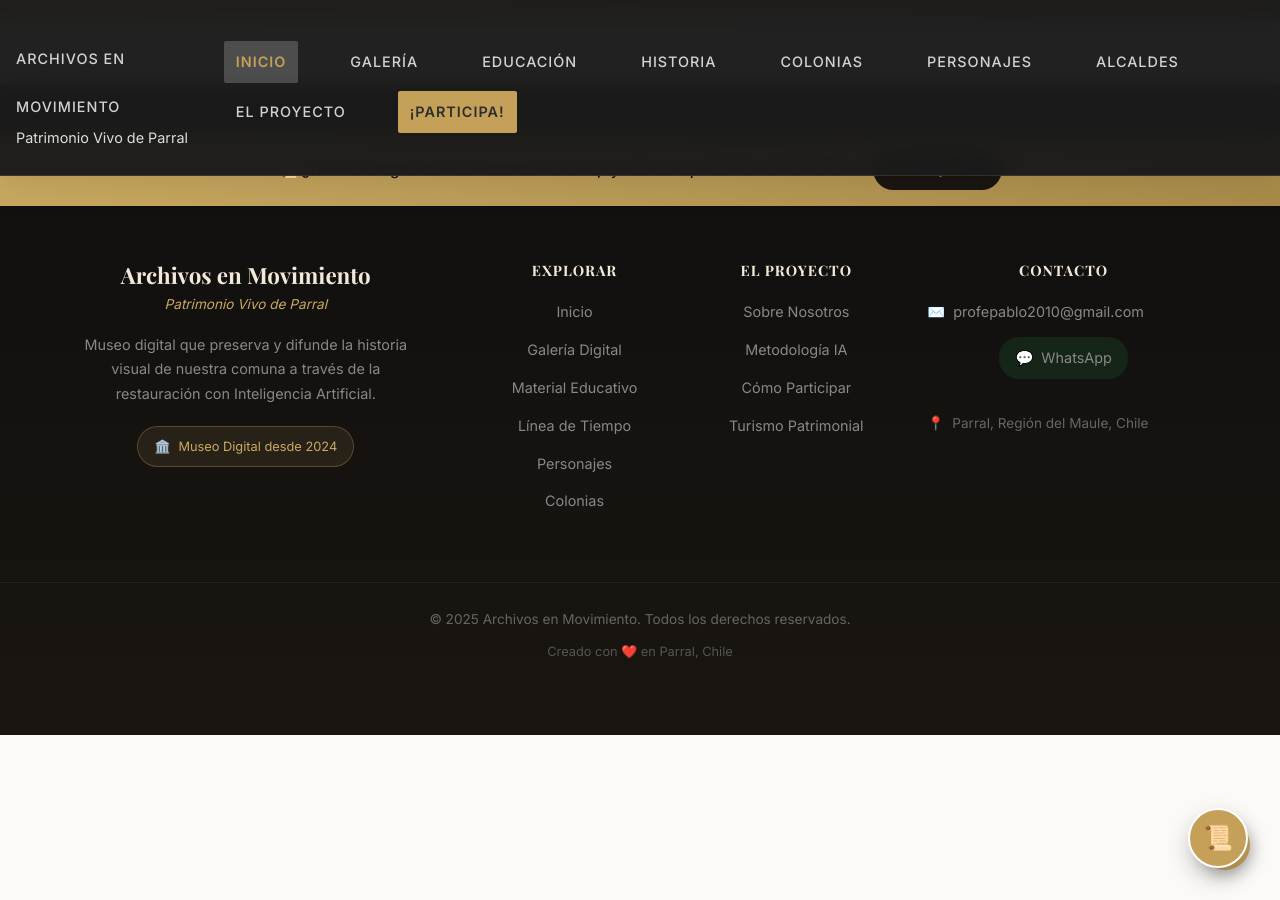
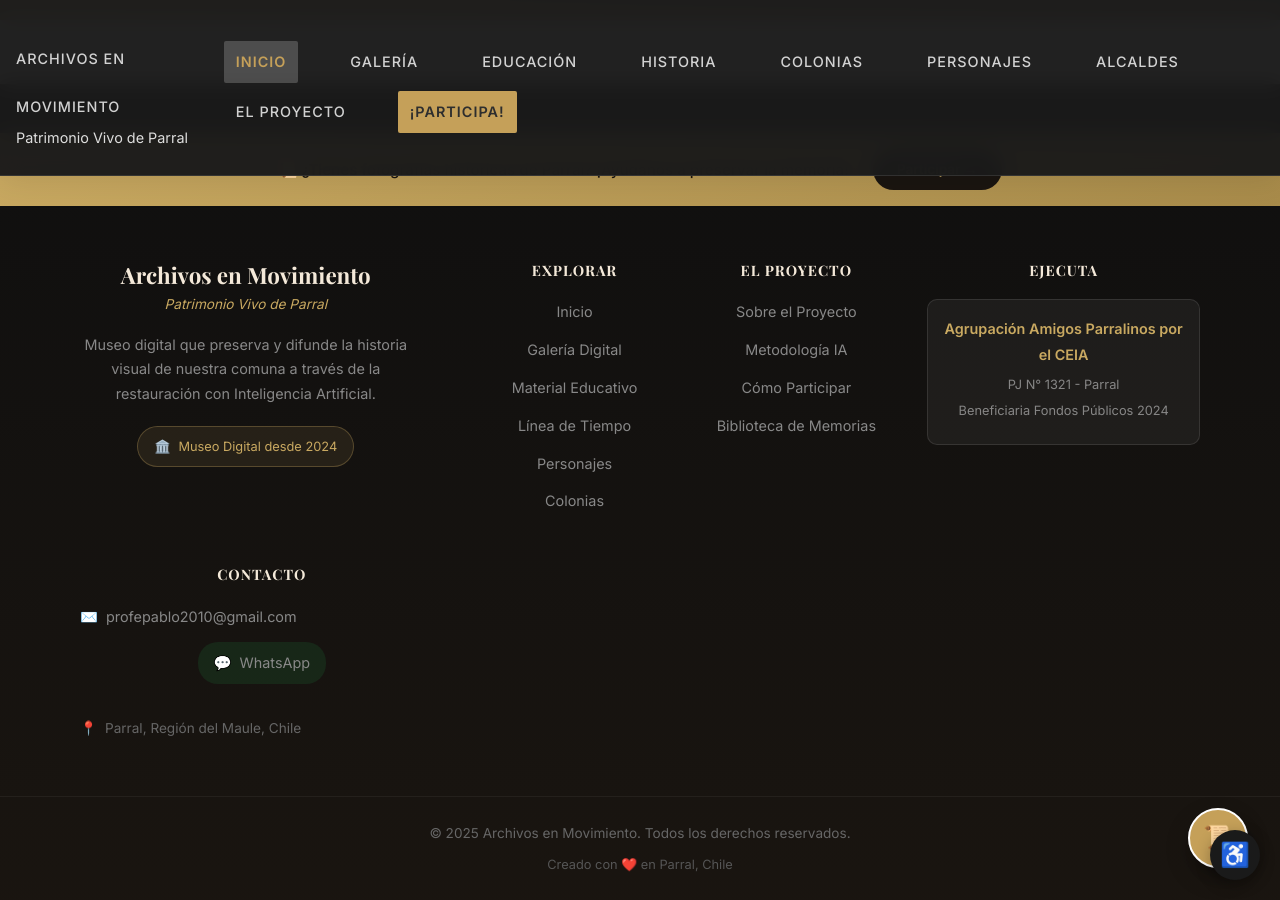
Before and after one commit to Juanpi2024/fotos-parral, a Jekyll site: the page built from index.html, in a window 1280 px wide and 900 px high, scrolled down 5042 px. Built offline with Jekyll 4.4.1, drawn with Linux system fonts in a browser that asks for light colours; some web fonts are replaced; some of the changed lines change nothing that is shown.

Commit message:
feat: institucionalizar footer con Agrupación y accesibilidad universal

```diff
--- a/_includes/footer.html
+++ b/_includes/footer.html
@@ -40,11 +40,24 @@
                 <div class="footer-nav-col">
                     <h4>El Proyecto</h4>
                     <ul>
-                        <li><a href="{{ '/proyecto.html' | relative_url }}">Sobre Nosotros</a></li>
+                        <li><a href="{{ '/sobre.html' | relative_url }}">Sobre el Proyecto</a></li>
                         <li><a href="{{ '/metodologia.html' | relative_url }}">Metodología IA</a></li>
                         <li><a href="{{ '/participa.html' | relative_url }}">Cómo Participar</a></li>
-                        <li><a href="{{ '/turismo.html' | relative_url }}">Turismo Patrimonial</a></li>
+                        <li><a href="{{ '/relatos.html' | relative_url }}">Biblioteca de Memorias</a></li>
                     </ul>
+                </div>
+
+                <!-- Institutional Column -->
+                <div class="footer-nav-col" style="grid-column: span 1;">
+                    <h4>Ejecuta</h4>
+                    <div
+                        style="background: rgba(255,255,255,0.05); padding: 1rem; border-radius: 10px; border: 1px solid rgba(255,255,255,0.1);">
+                        <p style="color: #c9a961; font-weight: bold; margin-bottom: 0.5rem; font-size: 0.9rem;">
+                            Agrupación Amigos Parralinos por el CEIA</p>
+                        <p style="font-size: 0.8rem; line-height: 1.4; opacity: 0.8;">PJ N° 1321 - Parral</p>
+                        <p style="font-size: 0.8rem; line-height: 1.4; opacity: 0.8;">Beneficiaria Fondos Públicos 2024
+                        </p>
+                    </div>
                 </div>
 
                 <!-- Contact Column -->
@@ -396,3 +409,4 @@
         });
     })();
 </script>
+<script src="{{ '/js/accesibilidad.js' | relative_url }}"></script>
--- /dev/null
+++ b/js/accesibilidad.js
@@ -0,0 +1,142 @@
+/**
+ * Widget de Accesibilidad
+ * Funcionalidades: Aumentar texto, Alto contraste, Escala de grises
+ */
+
+document.addEventListener('DOMContentLoaded', () => {
+    createAccessWidget();
+});
+
+function createAccessWidget() {
+    // Crear el botón flotante
+    const btn = document.createElement('button');
+    btn.id = 'access-btn';
+    btn.innerHTML = '♿';
+    btn.ariaLabel = 'Opciones de Accesibilidad';
+    btn.style.cssText = `
+        position: fixed;
+        bottom: 20px;
+        right: 20px;
+        width: 50px;
+        height: 50px;
+        border-radius: 50%;
+        background: var(--primary-color, #c9a961);
+        color: white;
+        border: none;
+        box-shadow: 0 4px 15px rgba(0,0,0,0.3);
+        font-size: 24px;
+        cursor: pointer;
+        z-index: 9999;
+        display: flex;
+        align-items: center;
+        justify-content: center;
+        transition: transform 0.3s;
+    `;
+
+    // Crear el panel de opciones
+    const panel = document.createElement('div');
+    panel.id = 'access-panel';
+    panel.style.cssText = `
+        position: fixed;
+        bottom: 80px;
+        right: 20px;
+        width: 250px;
+        background: white;
+        border-radius: 15px;
+        box-shadow: 0 8px 30px rgba(0,0,0,0.2);
+        padding: 1rem;
+        z-index: 9999;
+        display: none;
+        border: 2px solid var(--primary-color, #c9a961);
+    `;
+
+    panel.innerHTML = `
+        <h4 style="margin: 0 0 1rem 0; color: #333; font-family: sans-serif; text-align: center;">Accesibilidad</h4>
+        <div style="display: grid; gap: 0.8rem;">
+            <button onclick="toggleFontSize()" style="padding: 0.5rem; border: 1px solid #ccc; border-radius: 8px; background: #f9f9f9; cursor: pointer;">🔍 Aumentar Texto</button>
+            <button onclick="toggleContrast()" style="padding: 0.5rem; border: 1px solid #ccc; border-radius: 8px; background: #000; color: #fff; cursor: pointer;">🌗 Alto Contraste</button>
+            <button onclick="toggleGrayscale()" style="padding: 0.5rem; border: 1px solid #ccc; border-radius: 8px; background: #f9f9f9; cursor: pointer;">⚪ Escala de Grises</button>
+            <button onclick="resetAccess()" style="padding: 0.5rem; border: 1px solid #ccc; border-radius: 8px; background: #ffeba0; cursor: pointer;">↺ Restablecer</button>
+        </div>
+    `;
+
+    document.body.appendChild(btn);
+    document.body.appendChild(panel);
+
+    // Toggle panel
+    btn.addEventListener('click', () => {
+        panel.style.display = panel.style.display === 'none' ? 'block' : 'none';
+        btn.setAttribute('aria-expanded', panel.style.display === 'block');
+    });
+}
+
+// Funciones de Accesibilidad
+let isLargeText = false;
+let isHighContrast = false;
+let isGrayscale = false;
+
+window.toggleFontSize = function () {
+    isLargeText = !isLargeText;
+    if (isLargeText) {
+        document.documentElement.style.fontSize = '125%';
+    } else {
+        document.documentElement.style.fontSize = '';
+    }
+    saveState();
+}
+
+window.toggleContrast = function () {
+    isHighContrast = !isHighContrast;
+    document.body.classList.toggle('high-contrast', isHighContrast);
+    if (isHighContrast) {
+        const style = document.createElement('style');
+        style.id = 'hc-style';
+        style.textContent = `
+            body.high-contrast { background: #000 !important; color: #fff !important; }
+            body.high-contrast p, body.high-contrast h1, body.high-contrast h2, body.high-contrast h3 { color: #fff !important; }
+            body.high-contrast a { color: #ffff00 !important; text-decoration: underline !important; }
+            body.high-contrast .card, body.high-contrast .modal-content { background: #000 !important; border: 2px solid #fff !important; }
+        `;
+        document.head.appendChild(style);
+    } else {
+        const style = document.getElementById('hc-style');
+        if (style) style.remove();
+    }
+    saveState();
+}
+
+window.toggleGrayscale = function () {
+    isGrayscale = !isGrayscale;
+    document.body.style.filter = isGrayscale ? 'grayscale(100%)' : '';
+    saveState();
+}
+
+window.resetAccess = function () {
+    isLargeText = false;
+    isHighContrast = false;
+    isGrayscale = false;
+
+    document.documentElement.style.fontSize = '';
+    document.body.classList.remove('high-contrast');
+    const style = document.getElementById('hc-style');
+    if (style) style.remove();
+    document.body.style.filter = '';
+    saveState();
+}
+
+function saveState() {
+    localStorage.setItem('accessState', JSON.stringify({
+        isLargeText,
+        isHighContrast,
+        isGrayscale
+    }));
+}
+
+// Restaurar estado al cargar
+const saved = localStorage.getItem('accessState');
+if (saved) {
+    const state = JSON.parse(saved);
+    if (state.isLargeText) window.toggleFontSize();
+    if (state.isHighContrast) window.toggleContrast();
+    if (state.isGrayscale) window.toggleGrayscale();
+}
```
